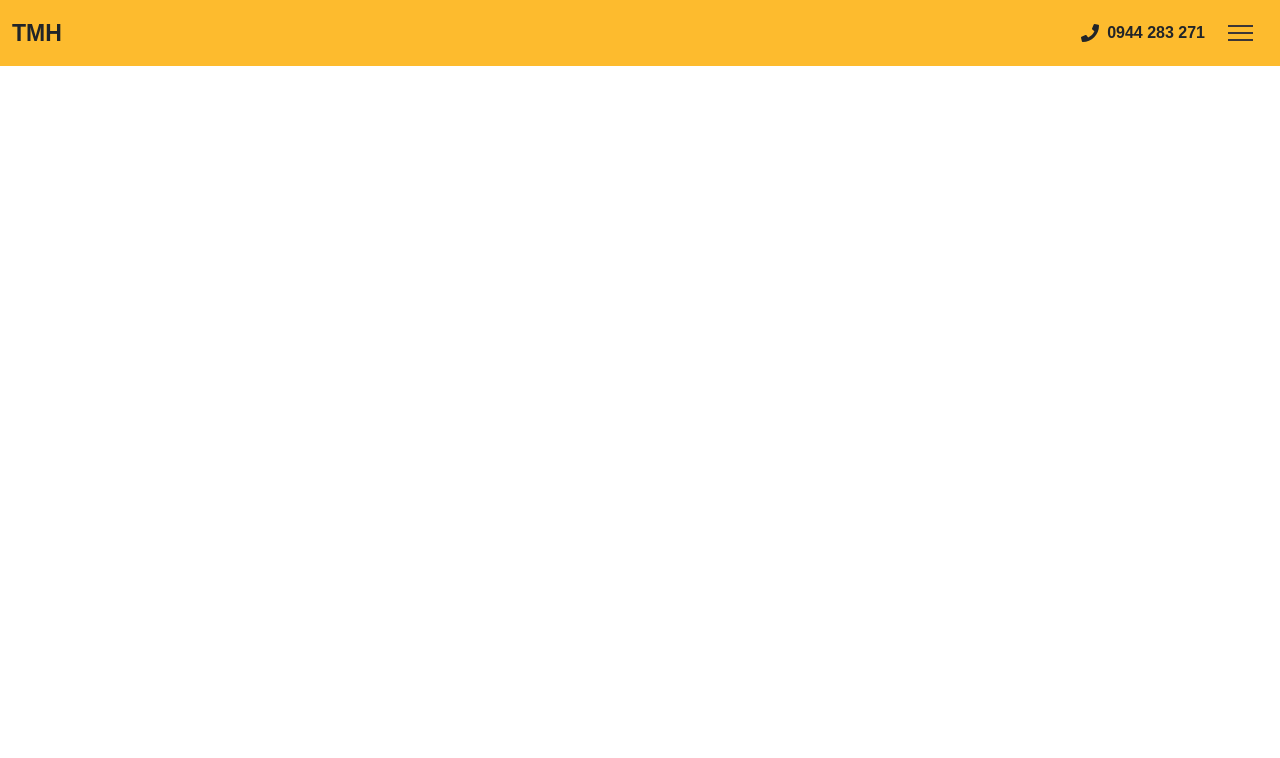
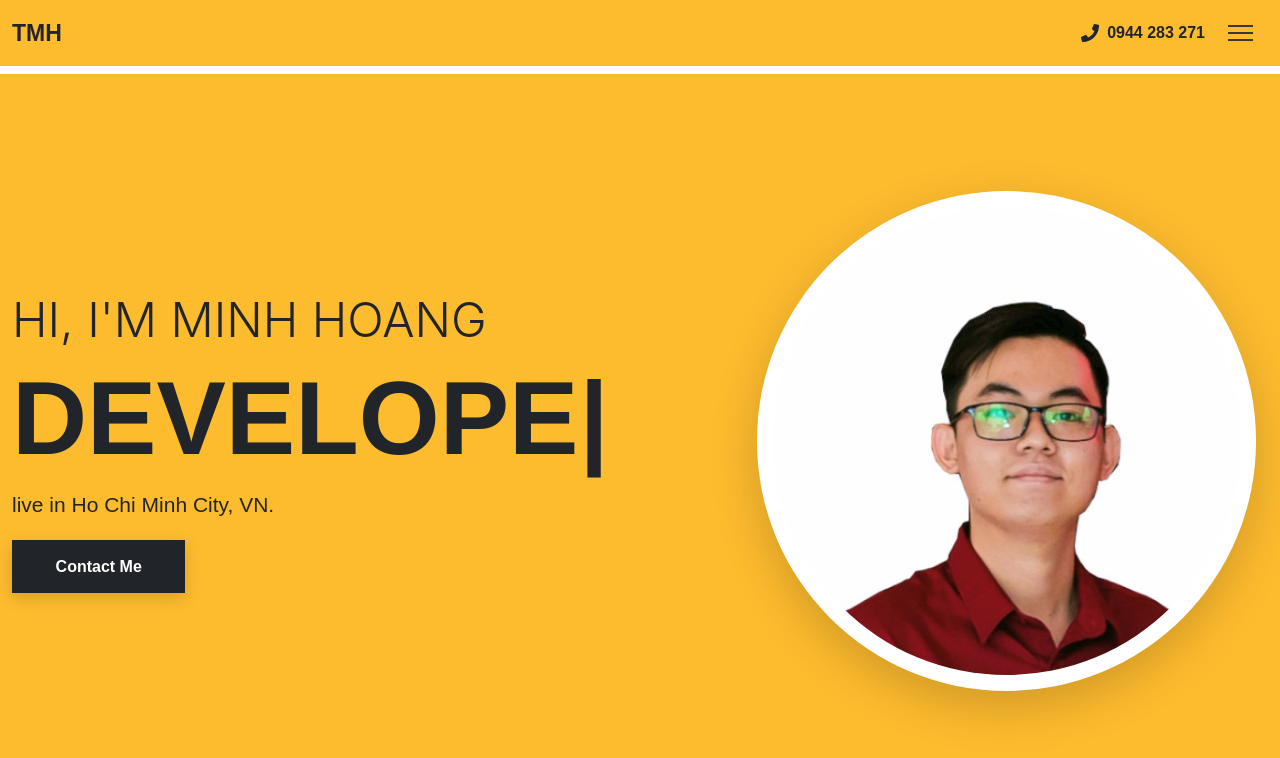
Before and after one commit to minhhoang1110/my-resume, a Next.js app: page / in a window 1280 px wide. Shown: the top 758 px of the page. Built offline with nearby package versions, Linux system fonts and the light colour scheme.

Commit message:
home banner

```diff
--- a/components/Container/index.tsx
+++ b/components/Container/index.tsx
@@ -11,6 +11,7 @@ const Container: React.FC<Props> = ({ children, themeColor }) => {
       bg={themeColor}
       maxWidth="1320px"
       width={"full"}
+      height="full"
       margin={"0 auto"}
       padding="0 12px"
     >
--- a/components/DisplaySections/index.tsx
+++ b/components/DisplaySections/index.tsx
@@ -1,4 +1,5 @@
 import Header from "../Header";
+import HomeBanner from "../HomeBanner";
 
 interface Props {
   data: any;
@@ -9,6 +10,8 @@ const renderAllSections = ({ data, type }: Props) => {
   switch (type) {
     case "header":
       return <Header {...data} />;
+    case "homeBanner":
+      return <HomeBanner {...data} />;
     default:
       return "";
   }
--- /dev/null
+++ b/components/HomeBanner/index.tsx
@@ -0,0 +1,113 @@
+import { DefaultPageProps } from "@/types/base";
+import { Box, Flex, Heading, Link, Text, Image } from "@chakra-ui/react";
+import { useSelector } from "react-redux";
+import Container from "../Container";
+import Typewriter from "typewriter-effect";
+interface Props extends DefaultPageProps {
+  greeting: string;
+  typeWriters: string[];
+  location: string;
+  action: string;
+  actionLink: string;
+}
+const HomeBanner: React.FC<Props> = ({
+  greeting,
+  typeWriters,
+  actionLink,
+  action,
+  location,
+}) => {
+  const themeColor: string = useSelector(
+    (state: any) => state.themeColorReducer
+  );
+  return (
+    <Box
+      width={"full"}
+      height="calc(100vh - 66px)"
+      background={themeColor}
+      overflow="hidden"
+    >
+      <Container>
+        <Flex
+          alignItems={"center"}
+          justifyContent={{ base: "center", lg: "space-between" }}
+          width={"full"}
+          height="full"
+          flexDirection={{ base: "column", lg: "row" }}
+        >
+          <Box
+            order={{ base: "2", lg: "1" }}
+            textAlign={{ base: "center", lg: "left" }}
+          >
+            <Heading
+              as="h1"
+              fontWeight={"300"}
+              fontSize={{ base: "calc(1.425rem + 2.1vw)", lg: "3rem" }}
+              textTransform={"uppercase"}
+              lineHeight={{ base: "1.3", lg: "62.4px" }}
+            >
+              {greeting}
+            </Heading>
+            <Heading
+              as="h2"
+              fontWeight={"600"}
+              fontSize={{ base: "calc(1.775rem + 6.3vw)", lg: "6.5rem" }}
+              textTransform={"uppercase"}
+              lineHeight={{ base: "1.3", lg: "135.2px" }}
+            >
+              <Typewriter
+                options={{
+                  strings: typeWriters,
+                  autoStart: true,
+                  loop: true,
+                }}
+              />
+            </Heading>
+            <Text fontSize="1.3125rem" lineHeight="37.6px">
+              {location}
+            </Text>
+            <Link
+              href={actionLink}
+              color={"#ffffff"}
+              display={"block"}
+              fontWeight="700"
+              lineHeight={"24px"}
+              margin={{ base: "0 auto", lg: "16px 0 0 0" }}
+              marginTop="16px"
+              padding={".8rem 2.6rem"}
+              transition="all .5s ease"
+              boxShadow={"0 5px 15px rgba(0,0,0,.15)"}
+              background="#212529"
+              border="2px solid #212529"
+              width={"fit-content"}
+              _hover={{ textDecoration: "none", background: "#424649" }}
+            >
+              {action}
+            </Link>
+          </Box>
+          <Box
+            width={{ base: "100%", md: "41.66666667%" }}
+            flex="0 0 auto"
+            order={{ base: "1", lg: "2" }}
+            padding="0 12px"
+          >
+            <Box
+              background={"#ffffff"}
+              borderRadius="50%"
+              boxShadow={"0 1rem 3rem rgba(0,0,0,.175)"}
+              padding="1rem"
+            >
+              <Image
+                src={"/images/potrait.jpg"}
+                alt=""
+                maxWidth={"100%"}
+                borderRadius="50%"
+              />
+            </Box>
+          </Box>
+        </Flex>
+      </Container>
+    </Box>
+  );
+};
+export default HomeBanner;
--- a/layouts/index.tsx
+++ b/layouts/index.tsx
@@ -9,7 +9,7 @@ interface Props {
 
 const MainLayout = ({ children, bgColor, textColor }: Props) => {
   return (
-    <VStack pt="67px" bgColor={bgColor} color={textColor}>
+    <VStack pt="66px" bgColor={bgColor} color={textColor}>
       {children}
     </VStack>
   );
--- a/package.json
+++ b/package.json
@@ -25,6 +25,7 @@
     "react-icons": "^4.8.0",
     "react-redux": "^8.0.5",
     "redux": "^4.2.1",
-    "typescript": "5.0.2"
+    "typescript": "5.0.2",
+    "typewriter-effect": "^2.19.0"
   }
 }
--- a/pages/index.tsx
+++ b/pages/index.tsx
@@ -32,6 +32,16 @@ export const getStaticProps: GetStaticProps = async () => {
                 link: "/",
               },
             ],
+          },
+        },
+        {
+          type: "homeBanner",
+          data: {
+            greeting: "Hi, I'm Minh Hoang",
+            typeWriters: ["Front-end", "Developer"],
+            location: "live in Ho Chi Minh City, VN.",
+            action: "Contact Me",
+            actionLink: "#",
           },
         },
       ],
--- a/styles/globals.css
+++ b/styles/globals.css
@@ -11,6 +11,7 @@ body {
   max-width: 100vw;
   overflow-x: hidden;
   font-size: 16px;
+  color: #212529;
 }
 
 a {
```
Also changed, not shown: public/images/potrait.jpg (added), 1 other file (tests, documents, lock files or other folders).
